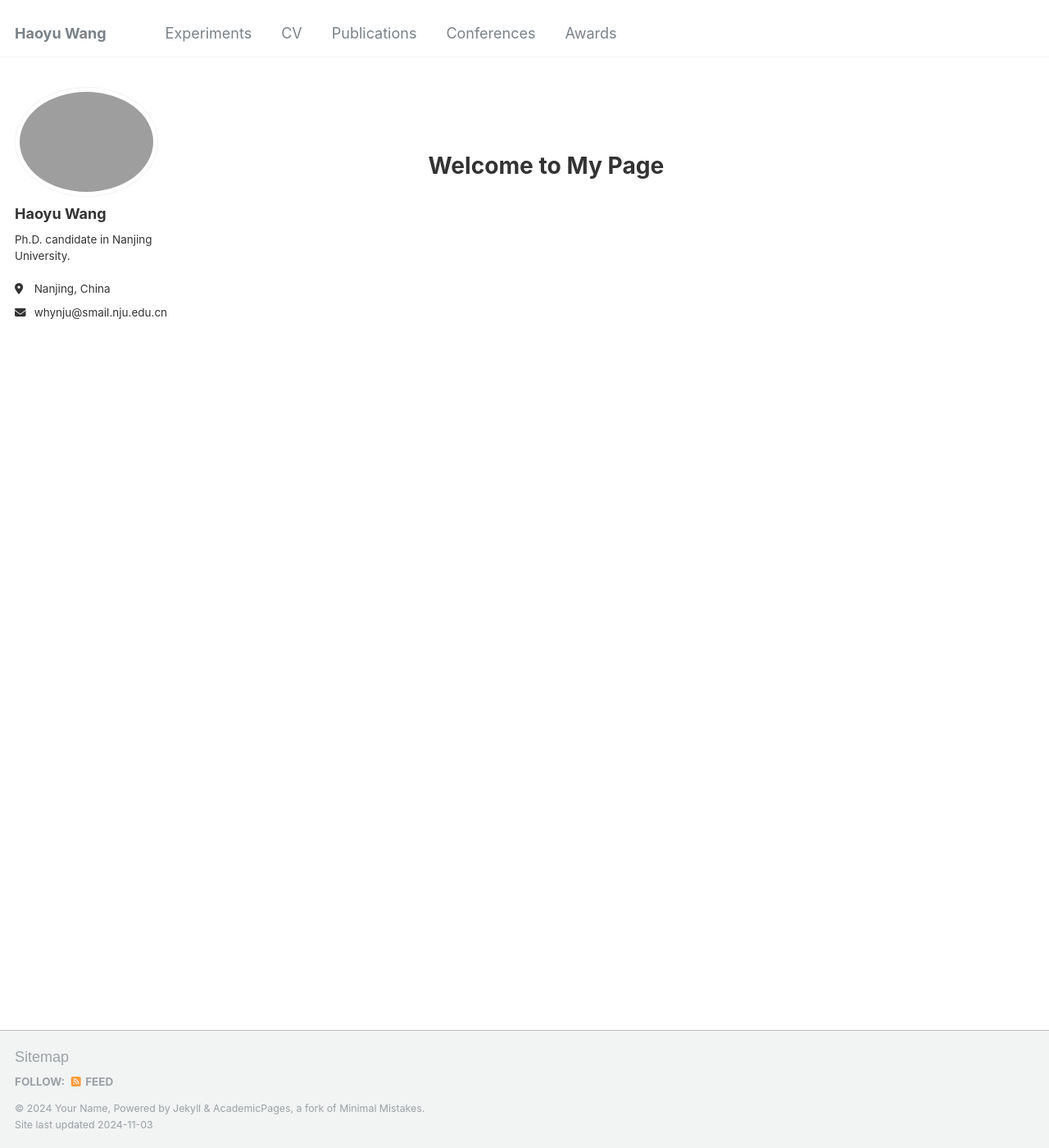
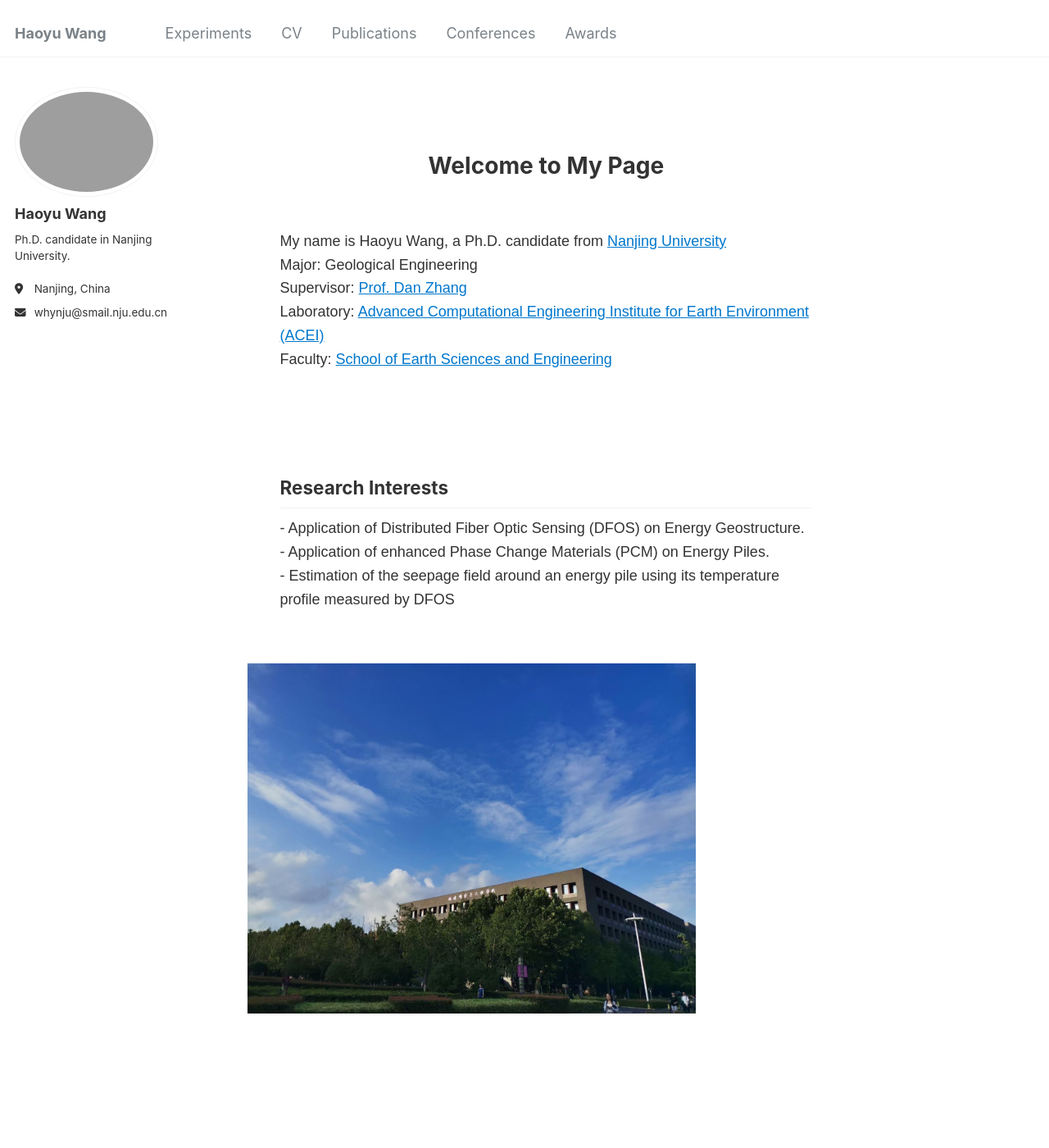
Before and after one commit to Whynot-cell/Whynot-cell.github.io, a Jekyll site: the page built from _pages/about.md, in a window 1280 px wide and 1400 px high. Shown: the whole window at 82% size. Built offline with Jekyll 4.4.1, drawn with Linux system fonts in a browser that asks for light colours; some of the changed lines change nothing that is shown.

Commit message:
Update about.md

```diff
--- a/_pages/about.md
+++ b/_pages/about.md
@@ -79,7 +79,6 @@ redirect_from:
          <!-- Image added here -->
         <h1>Welcome to My Page</h1>
     </header>
-    <style>section { margin-bottom: 10px;}
     <section>
         <p>My name is Haoyu Wang, a Ph.D. candidate from <a href="https://www.nju.edu.cn/en/">Nanjing University</a>
         <br> Major: Geological Engineering
```
